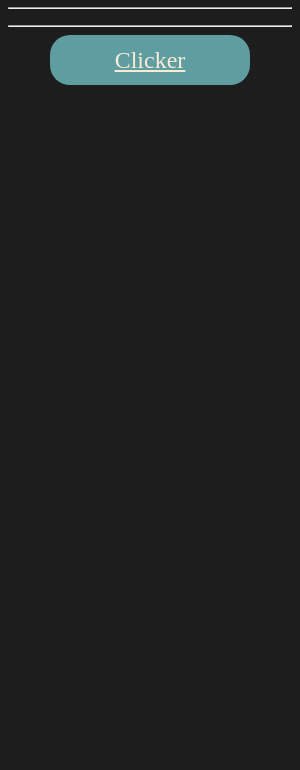
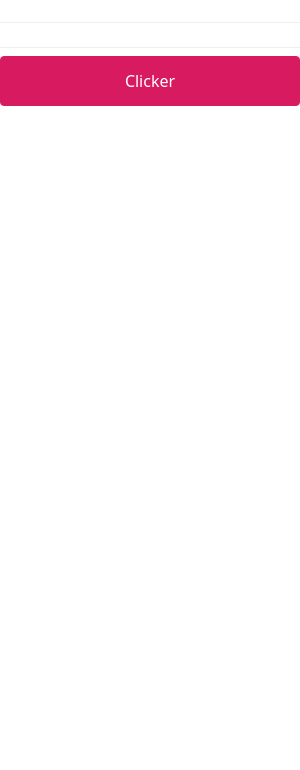
Before and after one commit to Arguish/NEPES---Stack-Template, an Electron app: page src/Main Page/index.html in a window 300 px wide. Shown: the part 74-844 px from the top of the page. Drawn offline with nearby package versions, Linux system fonts and the light colour scheme.

Commit message:
refactor tecnologias

```diff
--- a/package.json
+++ b/package.json
@@ -19,10 +19,9 @@
   },
   "license": "MIT",
   "dependencies": {
+    "@picocss/pico": "^1.5.7",
     "electron-rebuild": "^3.2.9",
-    "electron-squirrel-startup": "^1.0.0",
-    "knex": "^2.4.2",
-    "sqlite3": "^5.1.6"
+    "electron-squirrel-startup": "^1.0.0"
   },
   "devDependencies": {
     "@electron-forge/cli": "^6.0.5",
--- a/src/Main Page/index.css
+++ b/src/Main Page/index.css
@@ -1,4 +1,4 @@
-* {
+/* * {
   background-color: rgb(29, 29, 29);
   color: antiquewhite;
   text-align: center;
@@ -17,4 +17,41 @@
   border-radius: 20px;
   font-size: x-large;
   line-height: 50px;
+} */
+/* Pink Light scheme (Default) */
+/* Can be forced with data-theme="light" */
+[data-theme="light"],
+:root:not([data-theme="dark"]) {
+  --primary: #d81b60;
+  --primary-hover: #c2185b;
+  --primary-focus: rgba(216, 27, 96, 0.125);
+  --primary-inverse: #fff;
 }
+
+/* Pink Dark scheme (Auto) */
+/* Automatically enabled if user has Dark mode enabled */
+@media only screen and (prefers-color-scheme: dark) {
+  :root:not([data-theme]) {
+    --primary: #d81b60;
+    --primary-hover: #e91e63;
+    --primary-focus: rgba(216, 27, 96, 0.25);
+    --primary-inverse: #fff;
+  }
+}
+
+/* Pink Dark scheme (Forced) */
+/* Enabled if forced with data-theme="dark" */
+[data-theme="dark"] {
+  --primary: #d81b60;
+  --primary-hover: #e91e63;
+  --primary-focus: rgba(216, 27, 96, 0.25);
+  --primary-inverse: #fff;
+}
+
+/* Pink (Common styles) */
+:root {
+  --form-element-active-border-color: var(--primary);
+  --form-element-focus-color: var(--primary-focus);
+  --switch-color: var(--primary-inverse);
+  --switch-checked-background-color: var(--primary);
+}
--- a/src/Main Page/index.html
+++ b/src/Main Page/index.html
@@ -4,6 +4,10 @@
     <meta charset="UTF-8" />
     <meta http-equiv="X-UA-Compatible" content="IE=edge" />
     <meta name="viewport" content="width=device-width, initial-scale=1.0" />
+    <link
+      rel="stylesheet"
+      href="../../node_modules/@picocss/pico/css/pico.css"
+    />
     <link rel="stylesheet" href="./index.css" />
     <title>👹</title>
   </head>
@@ -13,7 +17,7 @@
     <p id="result"></p>
     <hr />
     <div id="botonera">
-      <a href="../clicker/clicker.html" id="btn">Clicker</a>
+      <a href="../clicker/clicker.html" id="btn"><button>Clicker</button></a>
     </div>
   </body>
   <script src="./index.js"></script>
```
Also changed, not shown: src/Init/ElectronMain.js (+0 -7 lines), Screenshot_4.png (added), 1 other file.
